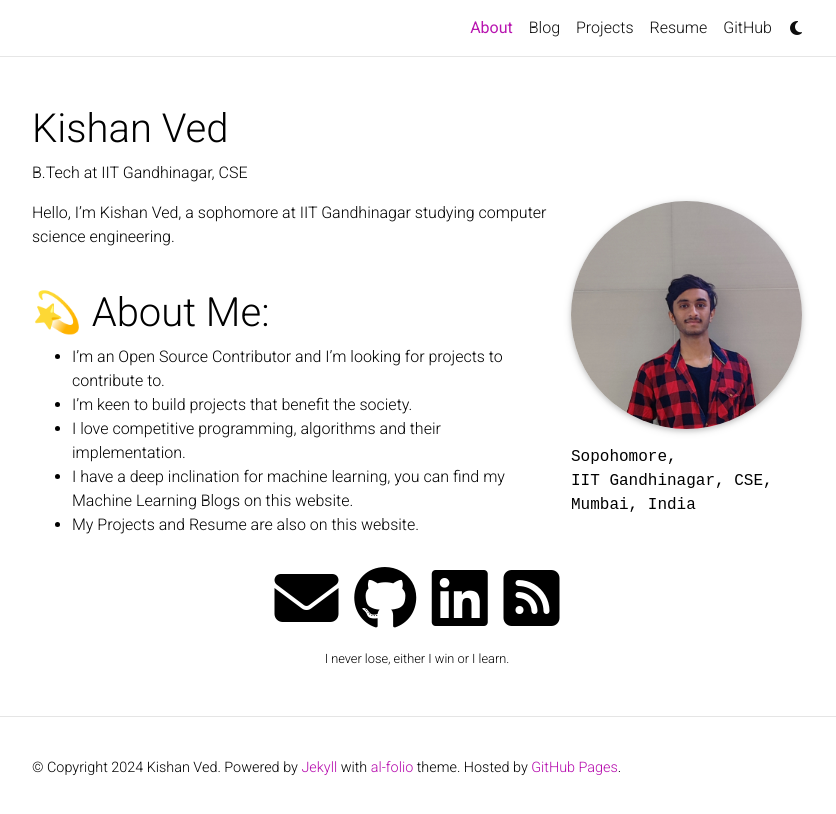
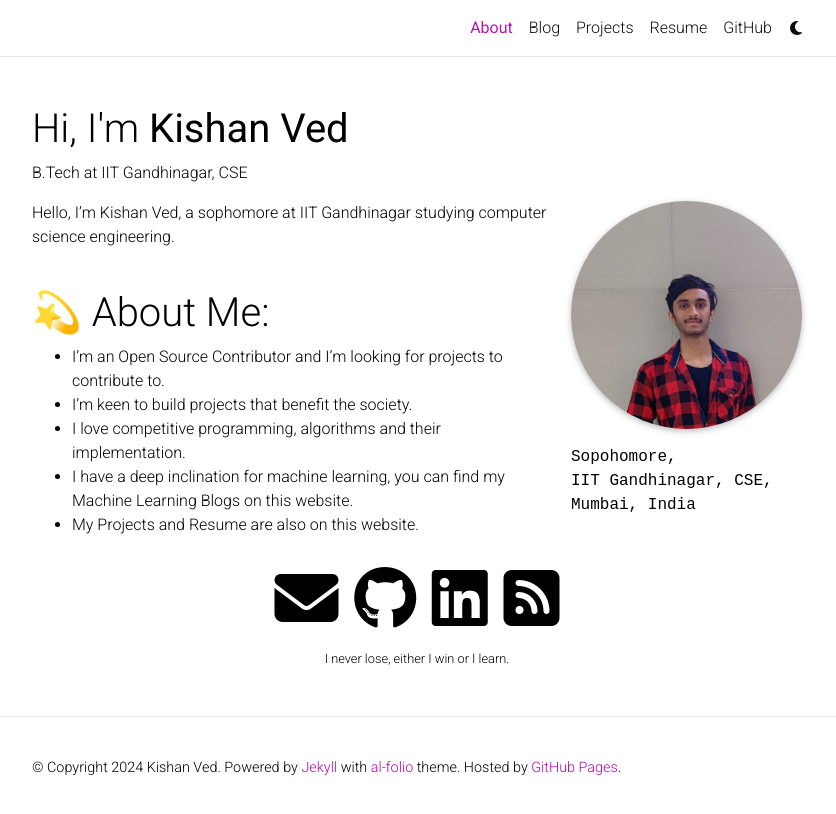
Before and after one commit to Kishan-Ved/portfolio, a Jekyll site: the page built from _pages/about.md, in a window 1280 px wide. Shown: the top 814 px of the page, without its empty margins (223-1059 px from the left). Built offline with Jekyll 4.4.1, drawn with Linux system fonts in a browser that asks for light colours; full-size pictures stand in for the smaller copies a plugin makes; comment, search, counter and statistics services are not loaded; a style sheet for code colours, icons or effects is not loaded.

```diff
--- a/_data/repositories.yml
+++ b/_data/repositories.yml
@@ -2,6 +2,7 @@ github_users:
   - Kishan-Ved
 
 github_repos:
+  - Kishan-Ved/text_generator
   - Kishan-Ved/Spacecraft-Charge-Distribution-Modelling
   - Kishan-Ved/IntelligentGames
   - Kishan-Ved/ChildSafetyMonitoringApp
@@ -10,5 +11,6 @@ github_repos:
   - Kishan-Ved/Blogs
   - Kishan-Ved/Data-Narratives
   - Kishan-Ved/Forcasting-Stock-Prices
+  - Kishan-Ved/DS_Clustering
   - Kishan-Ved/metaiitgn
   - Kishan-Ved/ChatApp
--- a/_layouts/about.html
+++ b/_layouts/about.html
@@ -6,7 +6,8 @@ layout: default
       <div class="post">
         <header class="post-header">
           <h1 class="post-title">
-            {% if site.title == "blank" -%}<span class="font-weight-bold">{{ site.first_name }}</span> {{ site.middle_name }} {{ site.last_name }}{%- else -%}{{ site.title }}{%- endif %}
+            <!-- {% if site.title == "blank" -%}<span class="font-weight-bold">{{ site.first_name }}</span> {{ site.middle_name }} {{ site.last_name }}{%- else -%}{{ site.title }}{%- endif %} -->
+            Hi, I'm <b>Kishan Ved</b>
           </h1>
           <p class="desc">{{ page.subtitle }}</p>
         </header>
```
